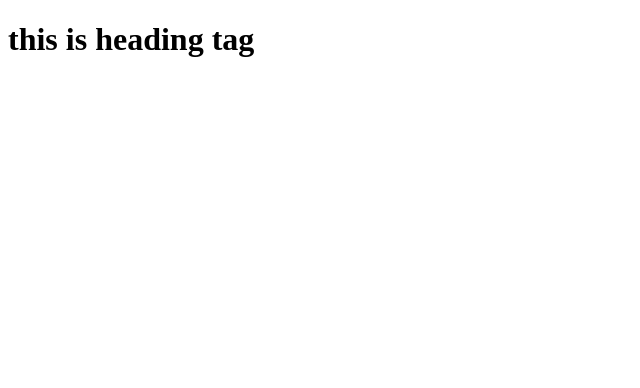
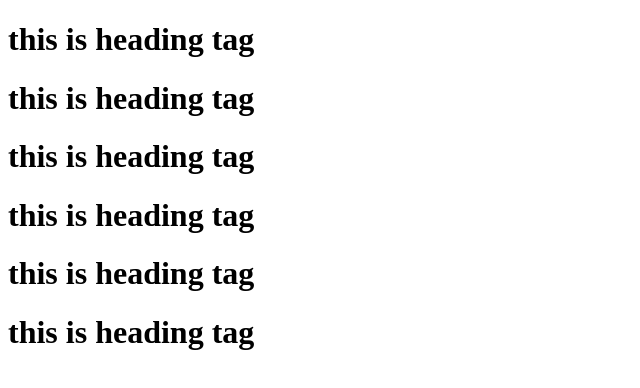
Before and after one commit to zFarmin/gitclass1, a plain HTML site: page index.html in a window 1280 px wide. Shown: the whole page, without its empty margins (0-640 px from the left). Drawn offline with Linux system fonts and the light colour scheme.

Commit message:
this is my second commit

```diff
--- a/index.html
+++ b/index.html
@@ -9,6 +9,12 @@
 <body>
 
         <h1>this is heading tag</h1>
+        <h1>this is heading tag</h1>
+        <h1>this is heading tag</h1>
+        <h1>this is heading tag</h1>
+        <h1>this is heading tag</h1>
+        <h1>this is heading tag</h1>
+
 
 </body>
 </html>
```
